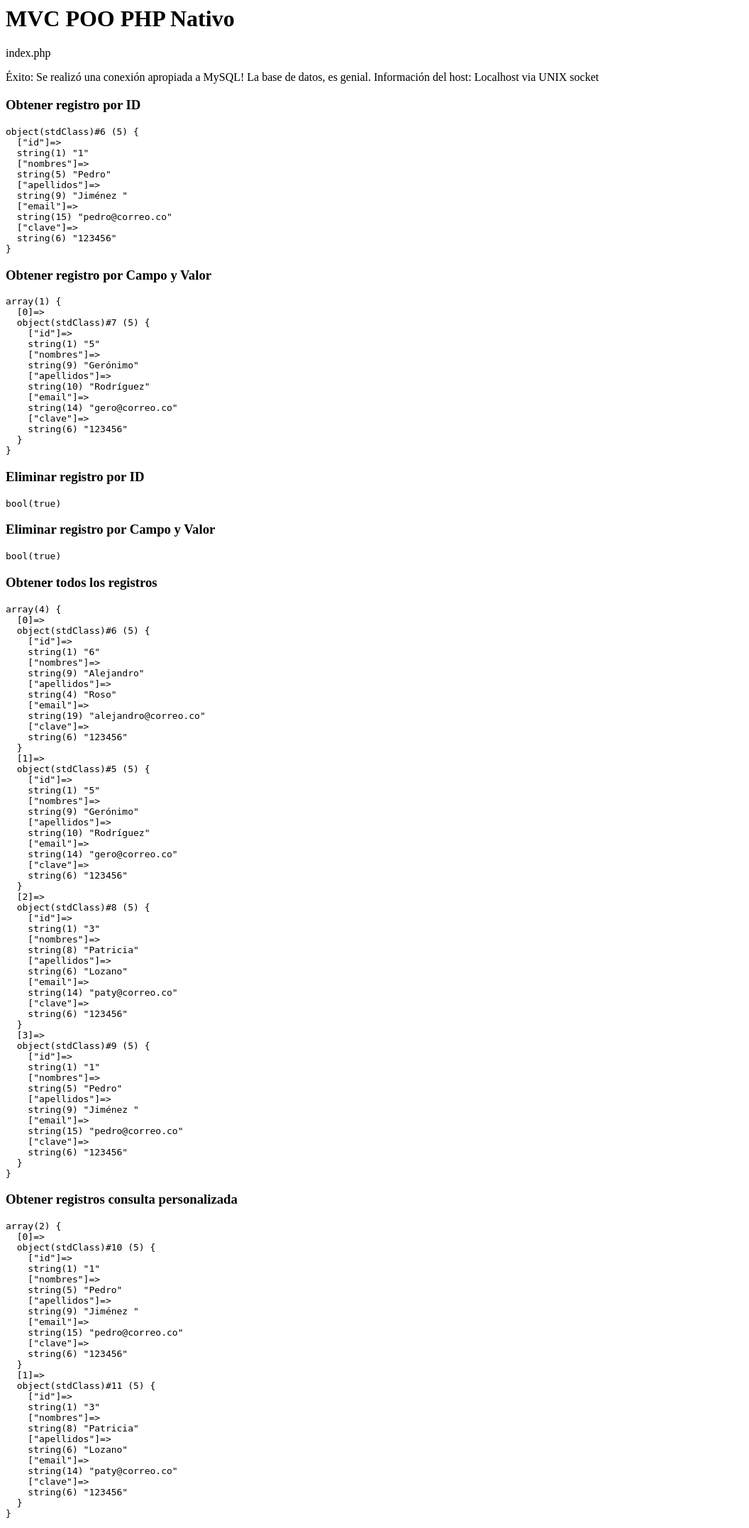
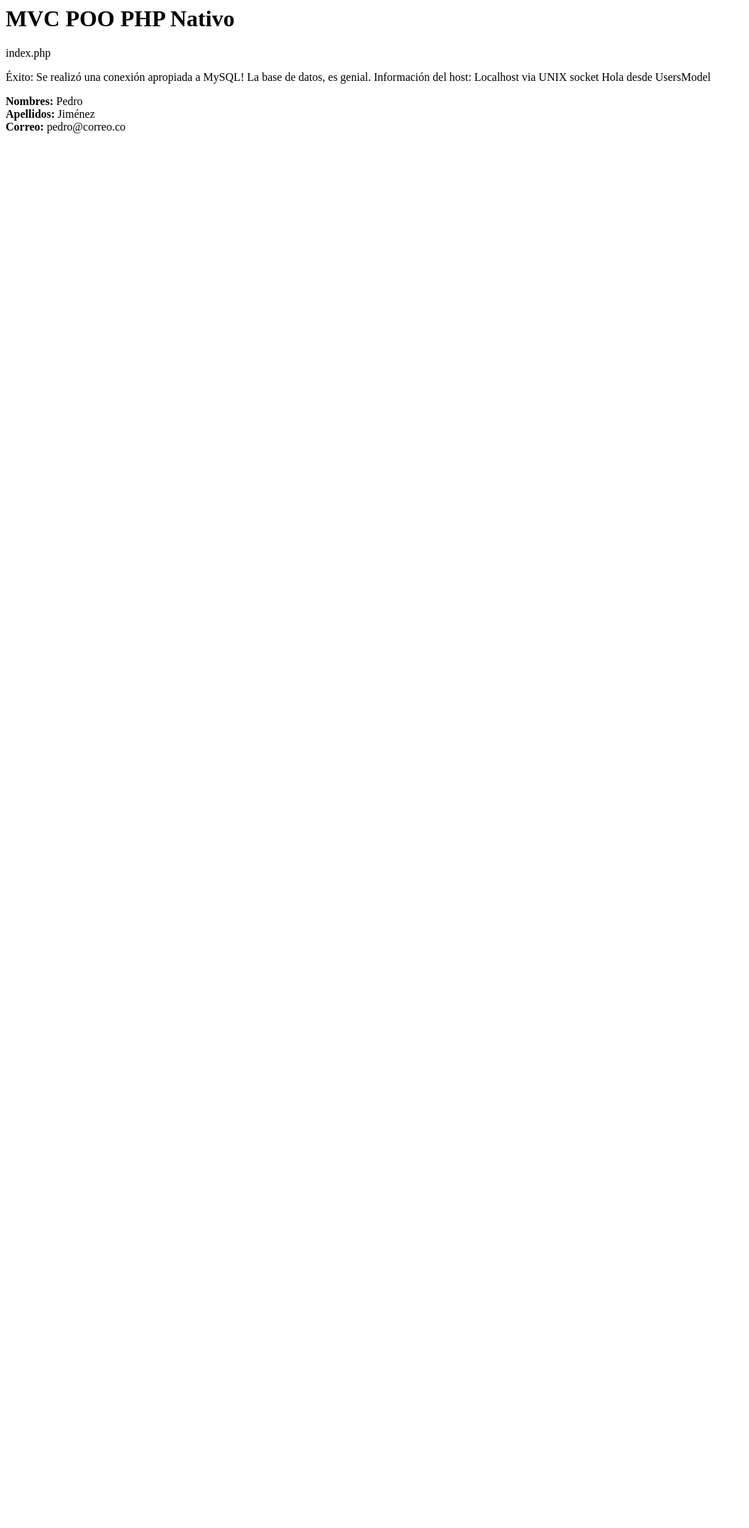
Before and after one commit to jcarlosj/Learning-Symfony3-MVC-POO-PHP-Nativo, a PHP site: page / in a window 1280 px wide. Shown: the whole page at 71% size, without its empty margins (0-1056 px from the left). After the commit the page ends 188 px from the top, so only its background shows below. Run offline with PHP 8.4, Linux system fonts and the light colour scheme; data comes from the database, SQL or seed files in the repository.

Commit message:
Crea la clase UserModel que hereda la funcionalidad de ModelBase

```diff
--- /dev/null
+++ b/core/ControllerBase.php
@@ -0,0 +1,17 @@
+<?php
+  class ControllerBase {
+    # Atributos
+
+    # Constructor
+    public function __construct() {
+      require_once 'EntityBase.php';
+      require_once 'ModelBase.php';
+
+      # Incluye todos los archivos del modelo
+      foreach ( glob( 'models/*.php' ) as $file ) {
+        require_once $file;
+      }
+    }
+
+  }
+?>
--- a/core/ModelBase.php
+++ b/core/ModelBase.php
@@ -48,7 +48,7 @@
           }
 
         }
-        else if( $query == 1 ) {
+        else if( $query -> num_rows == 1 ) {
 
           if( $row = $query -> fetch_object() ) {
               $resultSet = $row;
--- a/index.php
+++ b/index.php
@@ -3,39 +3,24 @@
 
 <?php
   require_once 'core/DataBase.php';
-  require_once 'core/EntityBase.php';
 
-  require_once 'core/ModelBase.php';
-  $model = new ModelBase( 'usuarios' );
+  require_once 'core/ControllerBase.php';
+  $controllerBase = new ControllerBase();
 
-  # Obtener registro por ID
-  echo '<h3>Obtener registro por ID</h3>';
-  $data = $model -> getById( 1 );
-  echo '<pre>'; var_dump( $data ); echo '</pre>';
+  $users = new UsersModel();
 
-  # Obtener registro por Campo y Valor
-  echo '<h3>Obtener registro por Campo y Valor</h3>';
-  $data = $model -> getBy( 'nombres', 'Gerónimo' );
-  echo '<pre>'; var_dump( $data ); echo '</pre>';
+  $email = 'pedro@correo.co';
+  $user = $users -> getUserByEmail( $email );
 
-  # Eliminar registro por ID
-  echo '<h3>Eliminar registro por ID</h3>';
-  $data = $model -> deleteById( 2 );
-  echo '<pre>'; var_dump( $data ); echo '</pre>';
+  # TEST: var_dump( $user );
 
-  # Eliminar registro por Campo y Valor
-  echo '<h3>Eliminar registro por Campo y Valor</h3>';
-  $data = $model -> deleteBy( 'email', 'ana@correo.co' );
-  echo '<pre>'; var_dump( $data ); echo '</pre>';
+  if( $user ) {
+    echo '<p><b>Nombres: </b>' .$user -> nombres. '<br />'.
+         '<b>Apellidos: </b>' .$user -> apellidos. '<br />'.
+         '<b>Correo: </b>' .$user -> email. '</p>';
+  }
+  else {
+    echo '<p>No se ha encontrado ningun registro con el correo ' .$email. '</p>';
+  }
 
-  # Obtener todos los registros
-  echo '<h3>Obtener todos los registros</h3>';
-  $data = $model -> getAll();
-  echo '<pre>'; var_dump( $data ); echo '</pre>';
-
-  # Obtener registros consulta personalizada
-  echo '<h3>Obtener registros consulta personalizada</h3>';
-  $query = "SELECT * FROM usuarios WHERE nombres LIKE 'P%'; ";
-  $data = $model -> executeSql( $query );
-  echo '<pre>'; var_dump( $data ); echo '</pre>';
 ?>
--- /dev/null
+++ b/models/UsersModel.php
@@ -0,0 +1,21 @@
+<?php
+class UsersModel extends ModelBase {
+  # Atributos
+  private $table;
+
+  # Constructor
+  public function __construct() {
+    $this -> table = 'usuarios';
+    parent :: __construct( $this -> table );
+    echo 'Hola desde UsersModel';
+  }
+
+  public function getUserByEmail( $email ) {
+    $query = "SELECT id, nombres, apellidos, email FROM $this->table WHERE email LIKE '$email'; ";
+    $user = $this -> executeSql( $query );
+
+    return $user;
+  }
+
+}
+?>
```
